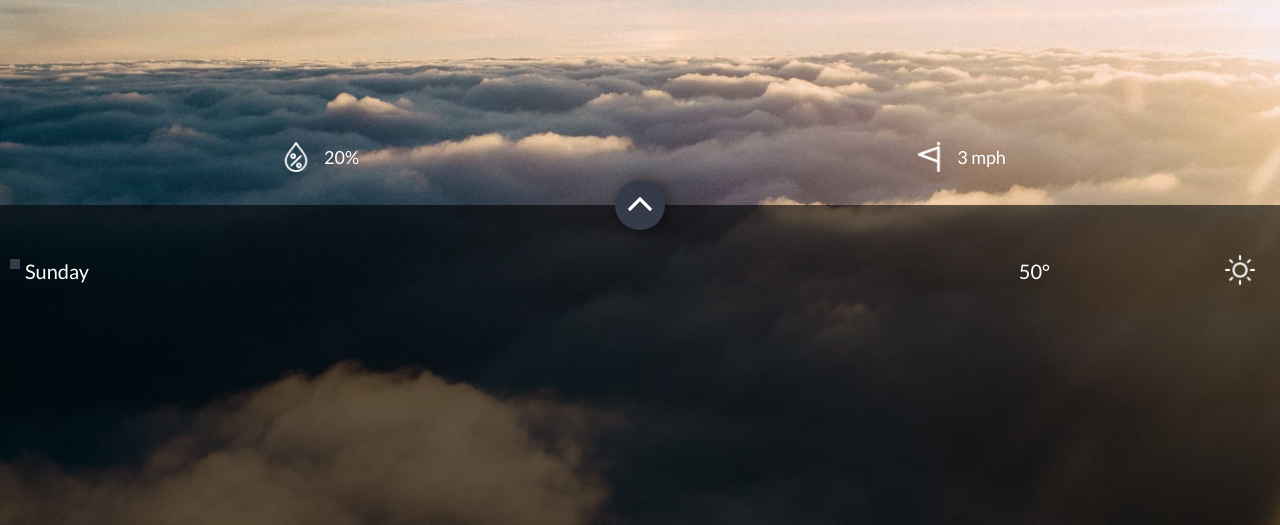
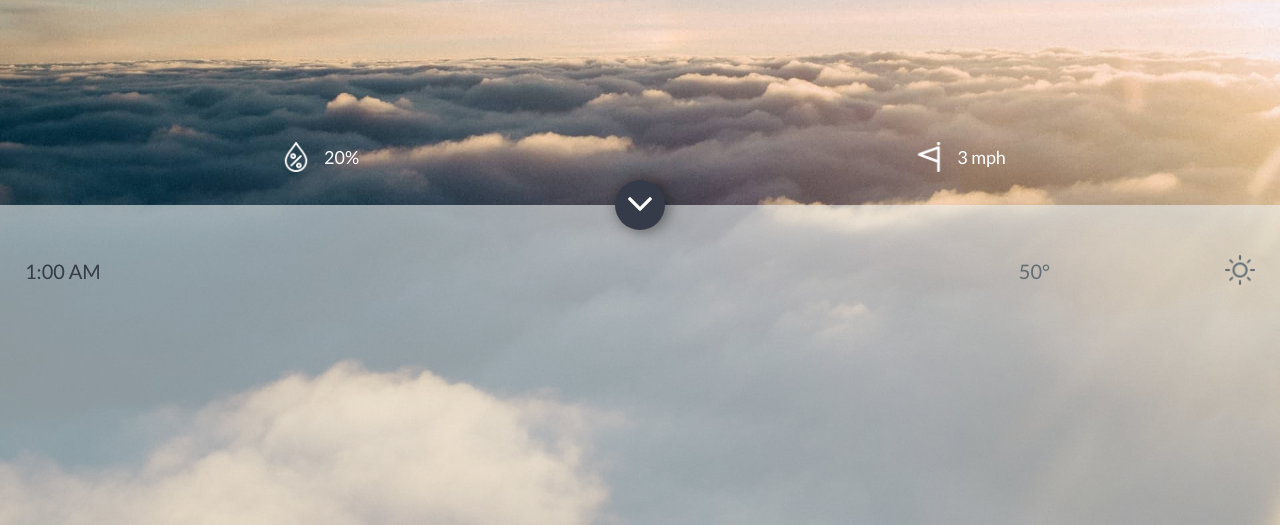
Before and after one commit to cradcore/Weather-Application, a plain HTML site: page index.html in a window 1280 px wide. Both pictures are taken after a click on the button 640 px from the left and 480 px from the top of the page. Shown: the part 275-800 px from the top of the page. Drawn offline with Linux system fonts and the light colour scheme.

Commit message:
Add animation to toggle hourly weather

```diff
--- a/index.html
+++ b/index.html
@@ -97,7 +97,7 @@
                 </div>
             </div>
             <!--Hourly weather-->
-            <div id="hourly-weather-wrapper" class="lower-panel-body">
+            <div id="hourly-weather-wrapper" class="lower-panel-body" visible="false">
                 <!--One row-->
                 <div class="flex-container weather-box">
                     <!--Day of week-->
--- a/scripts/index.js
+++ b/scripts/index.js
@@ -1,24 +1,55 @@
 //*********** Responsible for controling UI elements like 'menu' ****************/
-const UI = (function() {
+const UI = (function () {
     let menu = document.querySelector('#menu-container');
 
+    // Hide the loading screen and show the app
     const showApp = () => {
         document.querySelector("#app-loader").classList.add('display-none');
         document.querySelector("main").removeAttribute('hidden')
     };
 
+    // Hide the app and show the loading screen
     const loadApp = () => {
         document.querySelector("#app-loader").classList.remove('display-none');
         document.querySelector("main").setAttribute('hidden', 'true');
     };
 
-    const _showMenu = () =>  menu.style.right = 0;
+    // Show menu
+    const _showMenu = () => menu.style.right = 0;
 
+    // Hide menu
     const _hideMenu = () => menu.style.right = '-65%';
 
-    document.querySelector('#open-menu-button').addEventListener('click', _showMenu);
+    // Toggles the hourly weather panel
+    const _toggleHourlyWeather = () => {
+        let hourlyWeather = document.querySelector("#hourly-weather-wrapper"),
+            arrow = document.querySelector("#toggle-hourly-weather").children[0],
+            visible = hourlyWeather.getAttribute('visible'),
+            dailyWeather = document.querySelector("#daily-weather-wrapper");
 
-    document.querySelector('#close-menu-button').addEventListener('click', _hideMenu)
+        if (visible == 'true') {
+            hourlyWeather.setAttribute('visible', 'false');
+            hourlyWeather.style.bottom = '-100%';
+            arrow.style.transform = "rotate(0deg)";
+            dailyWeather.style.opacity = 1;
+
+        }
+        else {
+            hourlyWeather.setAttribute('visible', 'true');
+            hourlyWeather.style.bottom = 0;
+            arrow.style.transform = "rotate(180deg)";
+            dailyWeather.style.opacity = 0;
+        }
+
+    };
+
+    // Menu events
+    document.querySelector("#open-menu-button").addEventListener('click', _showMenu);
+    document.querySelector("#close-menu-button").addEventListener('click', _hideMenu);
+
+    // Hourly weather toggle
+    document.querySelector("#toggle-hourly-weather").addEventListener('click', _toggleHourlyWeather);
+
     return {
         showApp,
         loadApp
@@ -26,6 +57,6 @@ const UI = (function() {
 })();
 
 //*********** Init ****************/
-window.onload = function() {
+window.onload = function () {
     UI.showApp();
 }
--- a/style/index.css
+++ b/style/index.css
@@ -286,6 +286,10 @@ button {
     transform: translate(-50%, -50%);
 }
 
+#toggle-hourly-weather img {
+    transition: transform .5s;
+}
+
 .weather-box {
     position: relative;
     margin-bottom: 15px;
@@ -314,6 +318,7 @@ button {
 /* ================================ Daily Weather ================================ */
 #daily-weather-wrapper {
     background-color: rgba(0, 0, 0, .6);
+    transition: opacity .5s;
 }
 
 /* ================================ Hourly Weather ================================ */
@@ -324,6 +329,7 @@ button {
     bottom: -100%;
     transition: bottom .5s;
     height: 40%;
+
 }
 
 #hourly-weather-wrapper > div > div:last-child {
```
